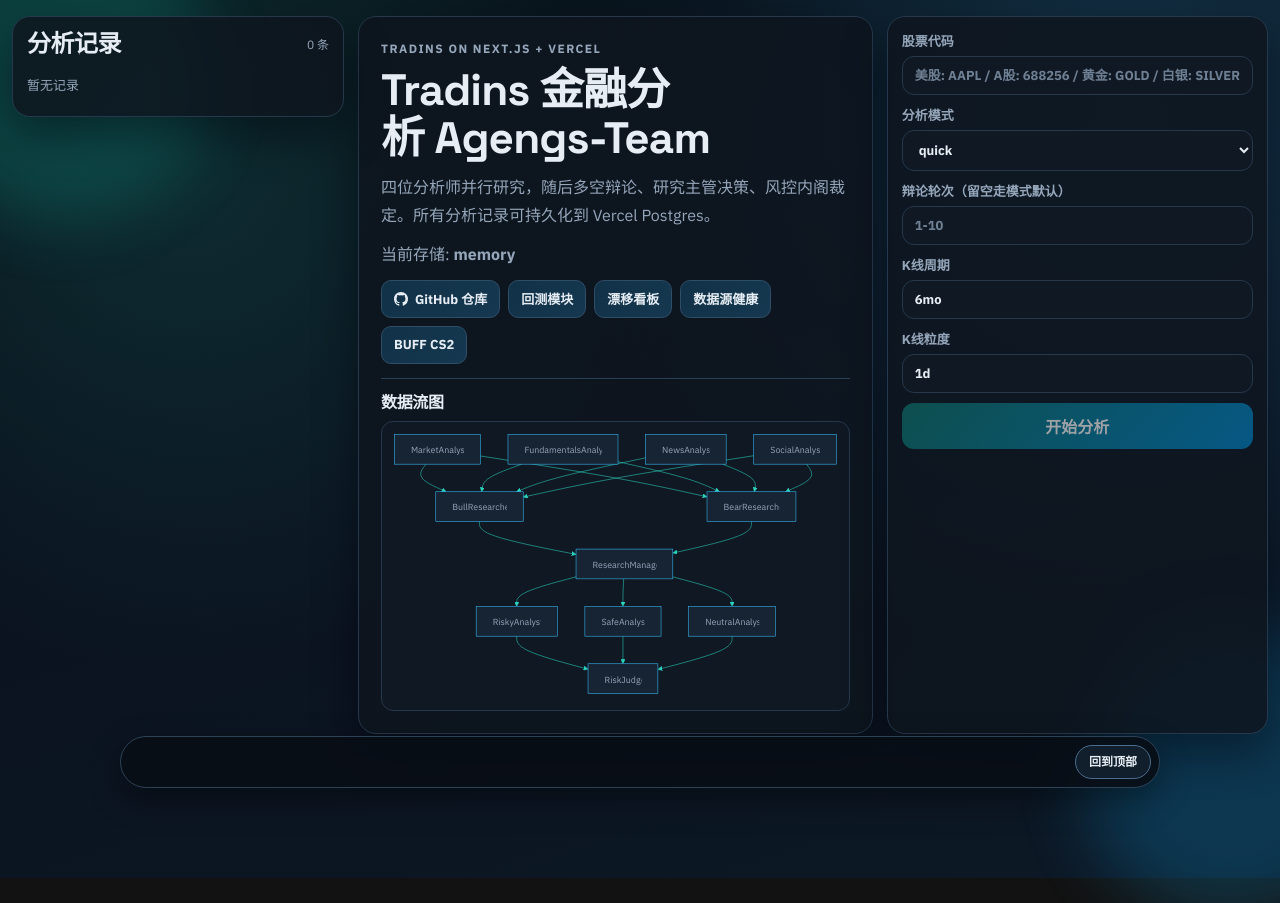
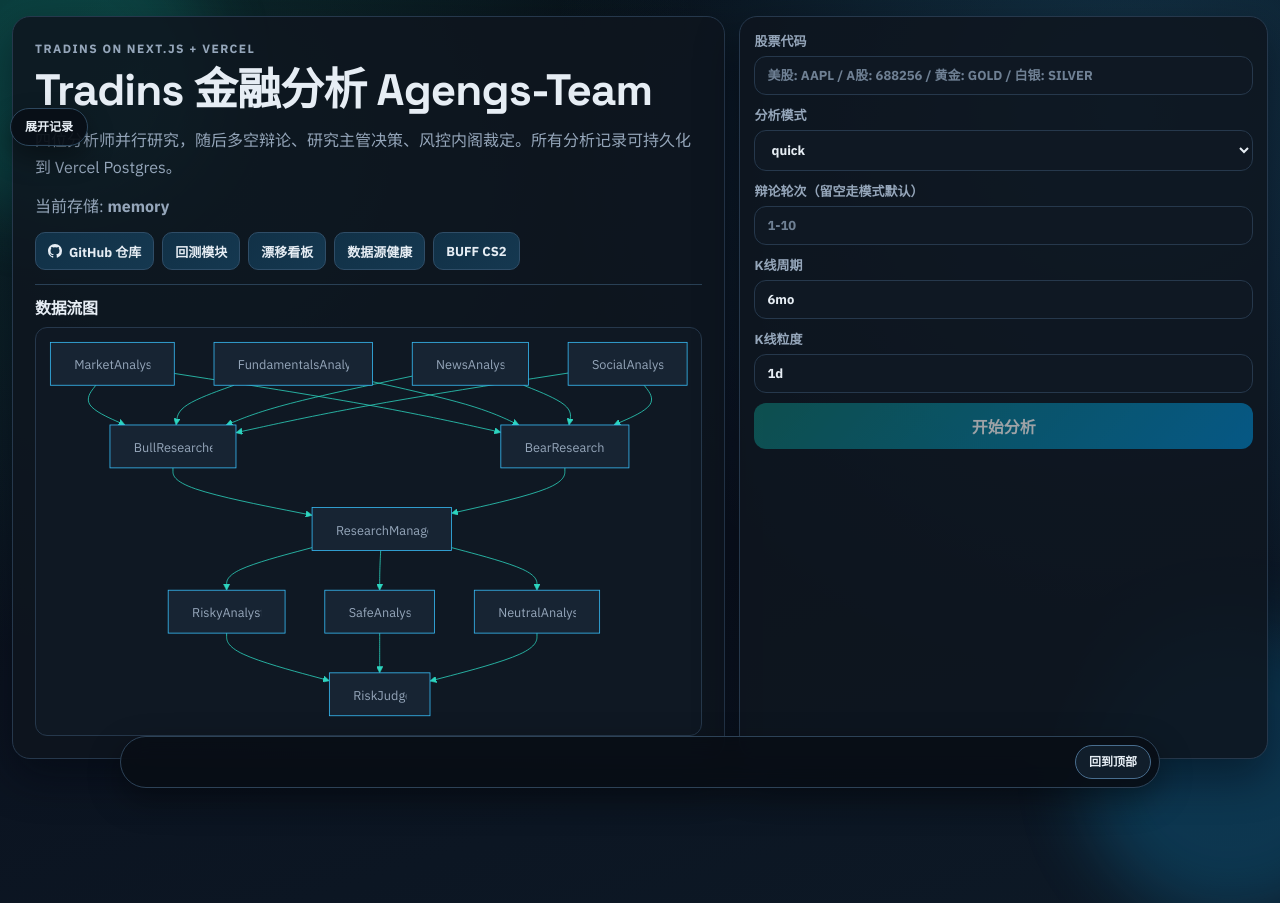
Before and after one commit to 5unnyWind/tradins, a Next.js app: page / in a window 1280 px wide. Before the commit the page ends 878 px from the top, so only its background shows below. Built offline with nearby package versions, Linux system fonts and the light colour scheme.

Commit message:
Revert "feat: optimize desktop layout composition"
This reverts commit df4996f92d039e75342513848ce83bec9a336890.

```diff
--- a/app/globals.css
+++ b/app/globals.css
@@ -58,7 +58,7 @@
     336px,
     calc(100vw - 24px - env(safe-area-inset-left) - env(safe-area-inset-right))
   );
-  width: min(1500px, calc(100vw - 24px - env(safe-area-inset-left) - env(safe-area-inset-right)));
+  width: min(1320px, calc(100vw - 24px - env(safe-area-inset-left) - env(safe-area-inset-right)));
   margin: calc(16px + env(safe-area-inset-top)) auto calc(32px + env(safe-area-inset-bottom));
   display: grid;
   gap: 14px;
@@ -104,36 +104,33 @@
 }
 
 .dashboard-layout {
-  display: grid;
-  grid-template-columns: minmax(296px, 332px) minmax(0, 1fr);
-  align-items: start;
+  display: block;
+}
+
+.dashboard-main {
+  display: grid;
   gap: 14px;
-}
-
-.dashboard-main {
-  display: grid;
-  gap: 16px;
   min-width: 0;
   padding-bottom: calc(112px + env(safe-area-inset-bottom));
 }
 
 .records-sidebar {
-  position: sticky;
+  position: fixed;
   top: calc(10px + env(safe-area-inset-top));
-  left: auto;
-  width: 100%;
+  left: calc(10px + env(safe-area-inset-left));
+  width: var(--records-drawer-width);
   max-height: calc(100vh - 20px - env(safe-area-inset-top) - env(safe-area-inset-bottom));
   display: grid;
   grid-template-rows: auto minmax(0, 1fr);
-  z-index: 20;
-  transform: none;
-  opacity: 1;
-  pointer-events: auto;
-  transition: border-color 150ms ease, box-shadow 150ms ease;
+  z-index: 46;
+  transform: translateX(calc(-100% - 18px));
+  opacity: 0;
+  pointer-events: none;
+  transition: transform 220ms ease, opacity 220ms ease;
 }
 
 .records-sidebar.records-drawer.is-open {
-  transform: none;
+  transform: translateX(0);
   opacity: 1;
   pointer-events: auto;
 }
@@ -166,7 +163,6 @@
 }
 
 .records-drawer-toggle {
-  display: none;
   position: fixed;
   top: calc(108px + env(safe-area-inset-top));
   left: calc(10px + env(safe-area-inset-left));
@@ -1912,10 +1908,6 @@
 }
 
 @media (max-width: 1080px) {
-  .dashboard-layout {
-    display: block;
-  }
-
   .backtest-head {
     flex-direction: column;
   }
@@ -1982,27 +1974,7 @@
   }
 
   .records-sidebar {
-    position: fixed;
-    top: calc(10px + env(safe-area-inset-top));
-    left: calc(10px + env(safe-area-inset-left));
-    width: var(--records-drawer-width);
     max-height: calc(100vh - 20px - env(safe-area-inset-top) - env(safe-area-inset-bottom));
-    z-index: 46;
-    transform: translateX(calc(-100% - 18px));
-    opacity: 0;
-    pointer-events: none;
-    transition: transform 220ms ease, opacity 220ms ease;
-  }
-
-  .records-sidebar.records-drawer.is-open {
-    transform: translateX(0);
-    opacity: 1;
-    pointer-events: auto;
-  }
-
-  .records-drawer-toggle {
-    display: inline-flex;
-    align-items: center;
   }
 
   .records-drawer-backdrop {
--- a/components/analysis-dashboard.tsx
+++ b/components/analysis-dashboard.tsx
@@ -788,7 +788,6 @@
   const [streamCards, setStreamCards] = useState<StreamCardsState>(() => createEmptyStreamCardsState());
   const [isAnalyzing, setIsAnalyzing] = useState(false);
   const [isSidebarOpen, setIsSidebarOpen] = useState(false);
-  const [isDesktopLayout, setIsDesktopLayout] = useState(false);
   const [storageMode, setStorageMode] = useState<"vercel_postgres" | "memory">(initialStorageMode);
   const [expandedPanels, setExpandedPanels] = useState<Record<string, boolean>>({});
   const [showTopProgressDone, setShowTopProgressDone] = useState(false);
@@ -828,7 +827,6 @@
   const records = pages.flatMap((page) => page.records);
   const recordsHasMore = pages[pages.length - 1]?.hasMore ?? false;
   const isLoadingMoreRecords = isValidatingRecords && size > pages.length;
-  const isSidebarVisible = isDesktopLayout || isSidebarOpen;
   const displayedMarketSnapshot = result?.stageBundle.market ?? streamCards.marketSnapshot;
 
   const chartData = useMemo(() => {
@@ -987,22 +985,7 @@
   }, [showAnalysisPanels, displayedDebates]);
 
   useEffect(() => {
-    const mediaQuery = window.matchMedia("(min-width: 1081px)");
-    const syncLayout = () => {
-      const desktop = mediaQuery.matches;
-      setIsDesktopLayout(desktop);
-      setIsSidebarOpen(desktop);
-    };
-
-    syncLayout();
-    mediaQuery.addEventListener("change", syncLayout);
-    return () => {
-      mediaQuery.removeEventListener("change", syncLayout);
-    };
-  }, []);
-
-  useEffect(() => {
-    if (!isSidebarOpen || isDesktopLayout) return;
+    if (!isSidebarOpen) return;
 
     const handlePointerDown = (event: PointerEvent) => {
       const target = event.target;
@@ -1016,7 +999,7 @@
     return () => {
       document.removeEventListener("pointerdown", handlePointerDown);
     };
-  }, [isDesktopLayout, isSidebarOpen]);
+  }, [isSidebarOpen]);
 
   function pushStatusLine(line: string) {
     setStatus(line);
@@ -1044,7 +1027,7 @@
   }
 
   useEffect(() => {
-    if (!isSidebarVisible || !recordsHasMore || isLoadingMoreRecords) return;
+    if (!isSidebarOpen || !recordsHasMore || isLoadingMoreRecords) return;
     const element = recordListRef.current;
     if (!element) return;
 
@@ -1057,7 +1040,7 @@
     return () => {
       window.cancelAnimationFrame(rafId);
     };
-  }, [isSidebarVisible, records.length, recordsHasMore, isLoadingMoreRecords, loadMoreRecords]);
+  }, [isSidebarOpen, records.length, recordsHasMore, isLoadingMoreRecords, loadMoreRecords]);
 
   useEffect(() => {
     const element = statusLogRef.current;
@@ -1250,9 +1233,9 @@
       <div className="dashboard-layout">
         <aside
           ref={sidebarRef}
-          className={`panel records-sidebar records-drawer${isSidebarVisible ? " is-open" : ""}`}
+          className={`panel records-sidebar records-drawer${isSidebarOpen ? " is-open" : ""}`}
           id="records-drawer"
-          aria-hidden={!isSidebarVisible}
+          aria-hidden={!isSidebarOpen}
         >
           <div className="panel-header records-sidebar-header">
             <h2>分析记录</h2>
@@ -1319,17 +1302,14 @@
         <button
           ref={sidebarToggleRef}
           type="button"
-          className={`records-drawer-toggle${isSidebarVisible ? " is-open" : ""}`}
-          aria-expanded={isSidebarVisible}
+          className={`records-drawer-toggle${isSidebarOpen ? " is-open" : ""}`}
+          aria-expanded={isSidebarOpen}
           aria-controls="records-drawer"
-          onClick={() => {
-            if (isDesktopLayout) return;
-            setIsSidebarOpen((prev) => !prev);
-          }}
+          onClick={() => setIsSidebarOpen((prev) => !prev)}
         >
-          {isSidebarVisible ? "收起记录" : "展开记录"}
+          {isSidebarOpen ? "收起记录" : "展开记录"}
         </button>
-        {!isDesktopLayout && isSidebarOpen ? (
+        {isSidebarOpen ? (
           <button
             type="button"
             className="records-drawer-backdrop"
@@ -1473,7 +1453,7 @@
 
           {showAnalysisPanels ? (
             <>
-              <section className="grid">
+              <section className="grid cols-2">
                 <article className="panel anchor-target" id="section-market-snapshot">
                   <h2>市场快照</h2>
                   {snapshotTimeLabel ? <p className="snapshot-time">快照时间：{snapshotTimeLabel}</p> : null}
```
